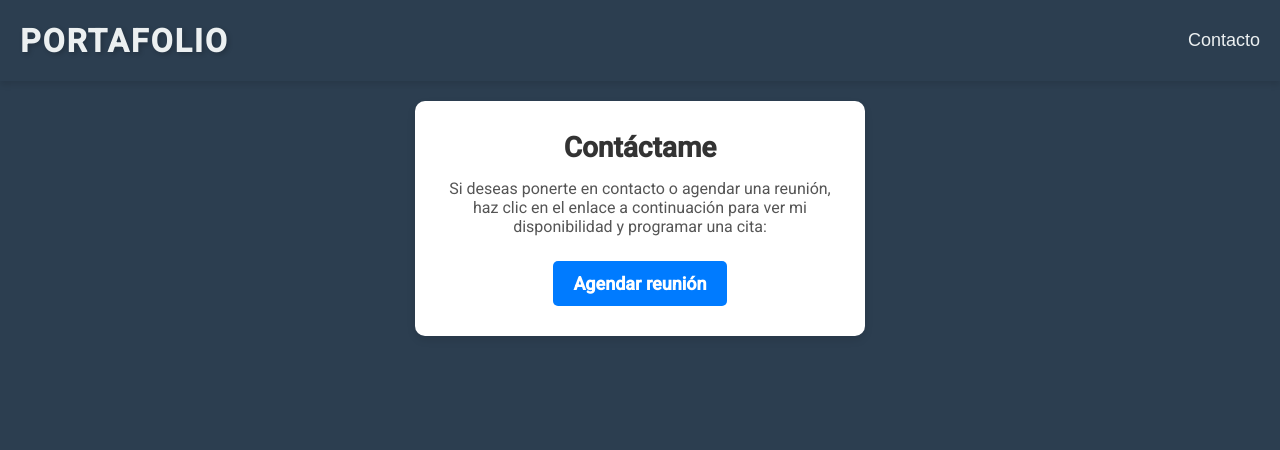
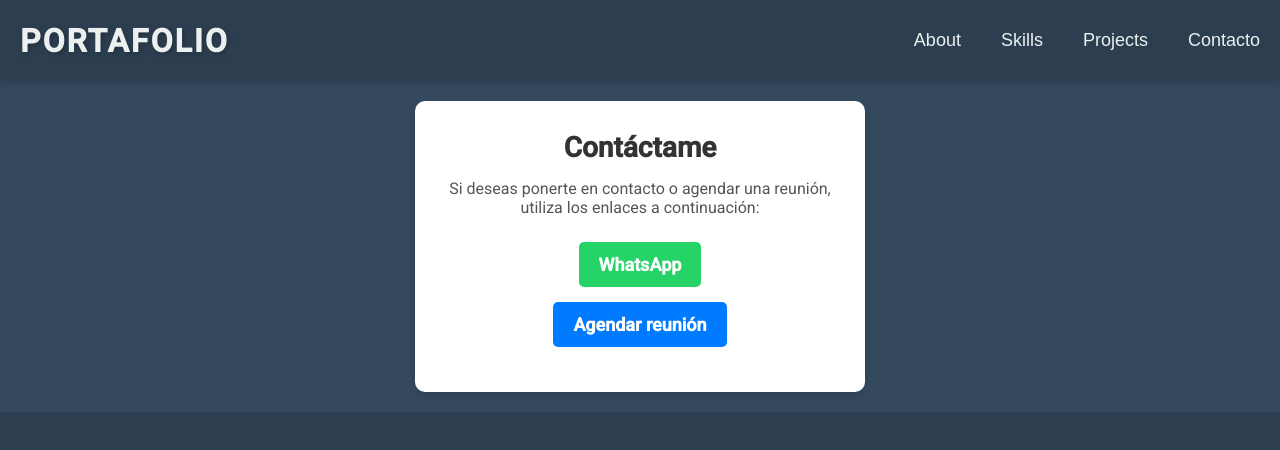
Before and after one commit to camiloquirogadev/portafolio, a React (Create React App) app: page / in a window 1280 px wide. Shown: the top 450 px of the page. Built offline with nearby package versions, Linux system fonts and the light colour scheme.

Commit message:
la rompi y la arregle

```diff
--- a/src/App.js
+++ b/src/App.js
@@ -8,7 +8,6 @@ function App() {
   return (
     <div className="App">
       <Header />
-
       <Contact />
     </div>
   );
--- a/src/components/Contact.css
+++ b/src/components/Contact.css
@@ -2,7 +2,7 @@
   display: flex;
   justify-content: center;
   align-items: center;
-  background-color: #2c3e50;
+  background-color: #34495e;
   padding: 20px;
 }
 
@@ -29,30 +29,55 @@
   margin-bottom: 25px;
 }
 
-.contact-email {
+/* Estilo general de los botones */
+.contact-button {
   font-size: 18px;
   color: #fff;
-  background-color: #007BFF;
   text-decoration: none;
   padding: 12px 20px;
   border-radius: 5px;
   display: inline-block;
   font-weight: bold;
   transition: background-color 0.3s ease, transform 0.3s ease;
+  margin-bottom: 15px;
 }
 
-.contact-email:hover {
+/* Botón de Calendly */
+.contact-button.calendly {
+  background-color: #007BFF; /* Azul para Calendly */
+}
+
+.contact-button.calendly:hover {
   background-color: #0056b3;
   transform: scale(1.05);
 }
 
-.contact-email:focus {
+.contact-button.calendly:focus {
   outline: 2px solid #0056b3;
   outline-offset: 4px;
 }
 
-.contact-email:active {
+.contact-button.calendly:active {
   background-color: #003f7f;
+}
+
+/* Botón de WhatsApp */
+.contact-button.whatsapp {
+  background-color: #25d366; /* Verde WhatsApp */
+}
+
+.contact-button.whatsapp:hover {
+  background-color: #1ebe57;
+  transform: scale(1.05);
+}
+
+.contact-button.whatsapp:focus {
+  outline: 2px solid #1ebe57;
+  outline-offset: 4px;
+}
+
+.contact-button.whatsapp:active {
+  background-color: #128c4c;
 }
 
 /* Media Query */
@@ -75,7 +100,7 @@
     font-size: 14px; /* Reduce font size for small screens */
   }
 
-  .contact-email {
+  .contact-button {
     font-size: 16px; /* Adjust button size for mobile */
     padding: 10px 15px; /* Adjust padding for better mobile experience */
   }
--- a/src/components/Contact.js
+++ b/src/components/Contact.js
@@ -2,20 +2,38 @@ import React from "react";
 import "./contact.css";
 
 function Contact() {
-  // Enlace a Calendly para agendar una cita
-  const calendlyLink = "https://calendly.com/camilosolquiroga"; // Reemplaza "tu-usuario" con tu nombre de usuario de Calendly
+  // Enlace a Calendly y WhatsApp
+  const calendlyLink = "https://calendly.com/camilosolquiroga"; // Tu enlace de Calendly
+  const phoneNumber = "5491122690995"; // Reemplaza con tu número en formato internacional
+  const message = "Hola, me interesa agendar una reunión contigo."; // Mensaje personalizado
+  const whatsappLink = `https://wa.me/${phoneNumber}?text=${encodeURIComponent(message)}`;
 
   return (
     <div className="contact-container">
       <div className="contact-card">
-        <h2>Contáctame</h2>
-        <p>
-          Si deseas ponerte en contacto o agendar una reunión, haz clic en el
-          enlace a continuación para ver mi disponibilidad y programar una cita:
+        <h2 className="contact-title">Contáctame</h2>
+        <p className="contact-description">
+          Si deseas ponerte en contacto o agendar una reunión, utiliza los enlaces a continuación:
         </p>
-        <a href={calendlyLink} className="contact-email" target="_blank" rel="noopener noreferrer">
-          Agendar reunión
-        </a>
+        <div className="contact-buttons">
+          <a
+            href={whatsappLink}
+            target="_blank"
+            rel="noopener noreferrer"
+            className="contact-button whatsapp"
+          >
+             WhatsApp
+          </a>
+          <br/>
+          <a
+            href={calendlyLink}
+            target="_blank"
+            rel="noopener noreferrer"
+            className="contact-button calendly"
+          >
+            Agendar reunión
+          </a>
+        </div>
       </div>
     </div>
   );
--- a/src/components/Header.css
+++ b/src/components/Header.css
@@ -1,5 +1,4 @@
 /* Estilos generales para el header */
-
 header {
   background-color: #2c3e50; /* Un tono oscuro de azul */
   padding: 20px 0;
@@ -34,7 +33,7 @@ header {
   .logo {
     font-size: 18px; /* Tamaño ligeramente más pequeño para móviles */
     text-align: center; /* Centrar el logo en dispositivos móviles */
-    margin-left: 6; /* Eliminar cualquier margen izquierdo */
+    margin-left: 0; /* Eliminar cualquier margen izquierdo */
   }
 }
 
@@ -100,7 +99,8 @@ section p {
   width: 30px;
   height: 25px;
   cursor: pointer;
-
+  z-index: 2;
+  transition: transform 0.3s ease; /* Transición para animar el cambio */
 }
 
 .hamburger div {
@@ -125,6 +125,7 @@ section p {
     align-items: flex-end;
     border-radius: 8px;
     width: 200px;
+    box-shadow: 0 4px 6px rgba(0, 0, 0, 0.1);
   }
 
   /* Mostrar el menú cuando el estado es "activo" */
--- a/src/components/Header.js
+++ b/src/components/Header.js
@@ -26,14 +26,18 @@ const Header = () => {
       </div>
 
       {/* Menú hamburguesa */}
-      <div className={`hamburger ${menuOpen ? 'open' : ''}`} onClick={toggleMenu}>
+      <div className={`hamburger ${menuOpen ? 'open' : ''}`} onClick={toggleMenu} aria-label="Toggle navigation">
         <div></div>
         <div></div>
         <div></div>
       </div>
 
+
       {/* Menú de navegación */}
       <ul className={menuOpen ? 'active' : ''}>
+        <li><button onClick={() => scrollToSection('about')}>About</button></li>
+        <li><button onClick={() => scrollToSection('skills')}>Skills</button></li>
+        <li><button onClick={() => scrollToSection('projects')}>Projects</button></li>
         <li><button onClick={() => scrollToSection('contact')}>Contacto</button></li>
       </ul>
     </header>
```
